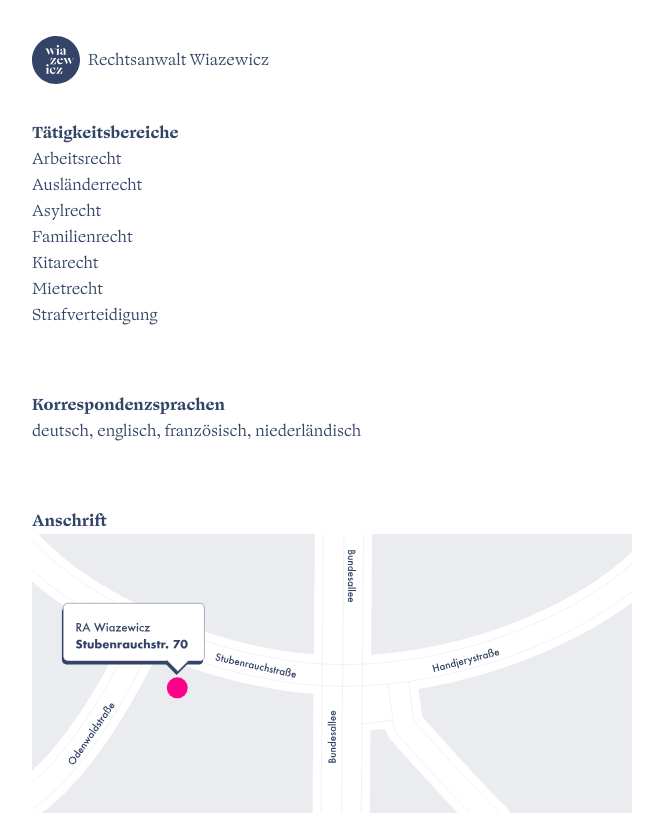
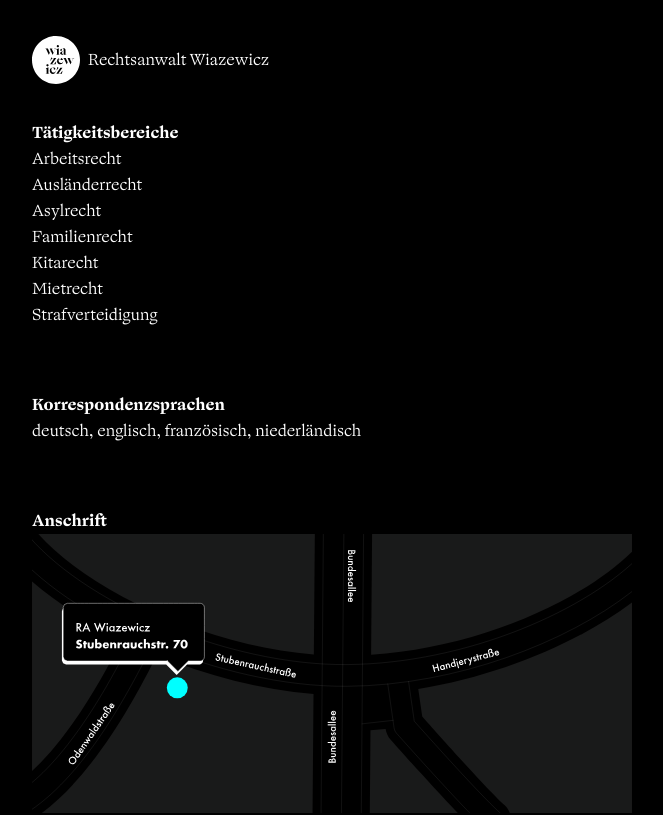
Before and after one commit to dreadbeard11/ra-wiazewicz, a Next.js app: page / in a window 1280 px wide. Shown: the top 815 px of the page, without its empty margins (182-845 px from the left). Built offline with nearby package versions, Linux system fonts and the light colour scheme.

Commit message:
Update layout.tsx

```diff
--- a/src/app/layout.tsx
+++ b/src/app/layout.tsx
@@ -59,7 +59,7 @@ export default function RootLayout({
         <meta name="theme-color" content="#000" />
         <link rel="alternate" type="application/rss+xml" href="/feed.xml" />
       </head>
-      <body>
+      <body data-theme="darkx">
 
 
           <div className="min-h-screen">{children}</div>
```
